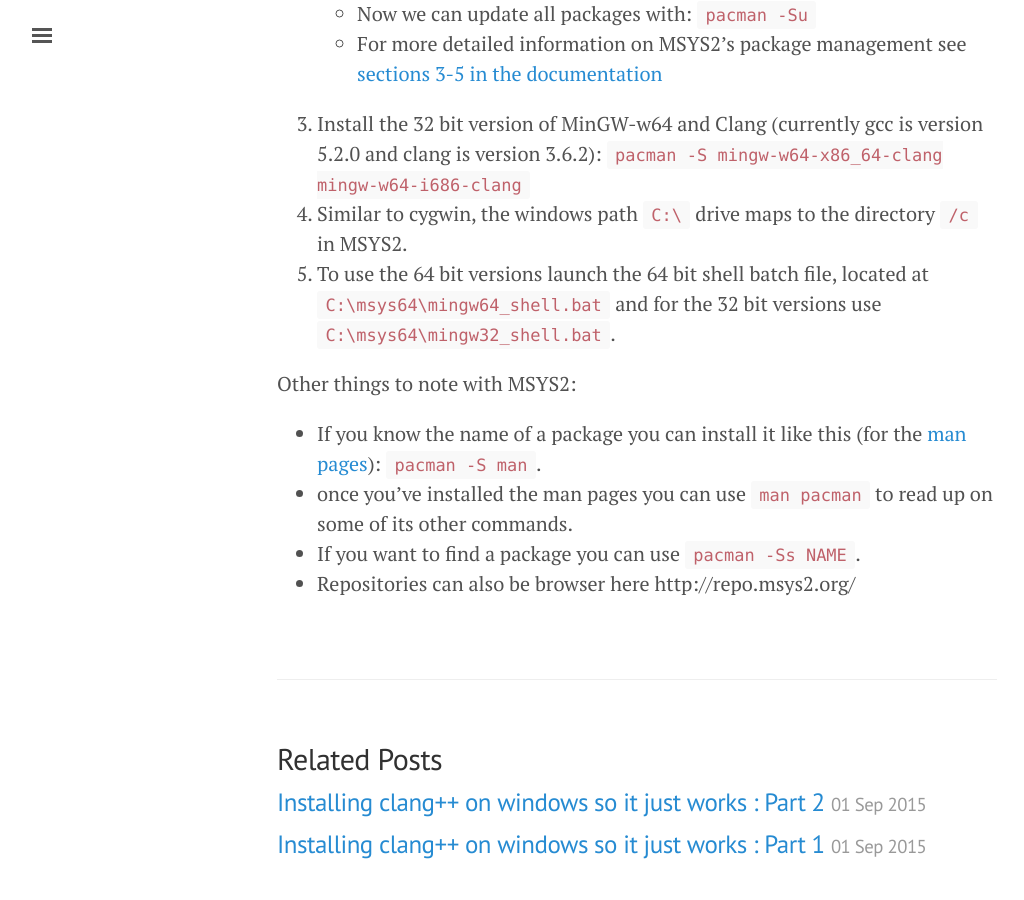
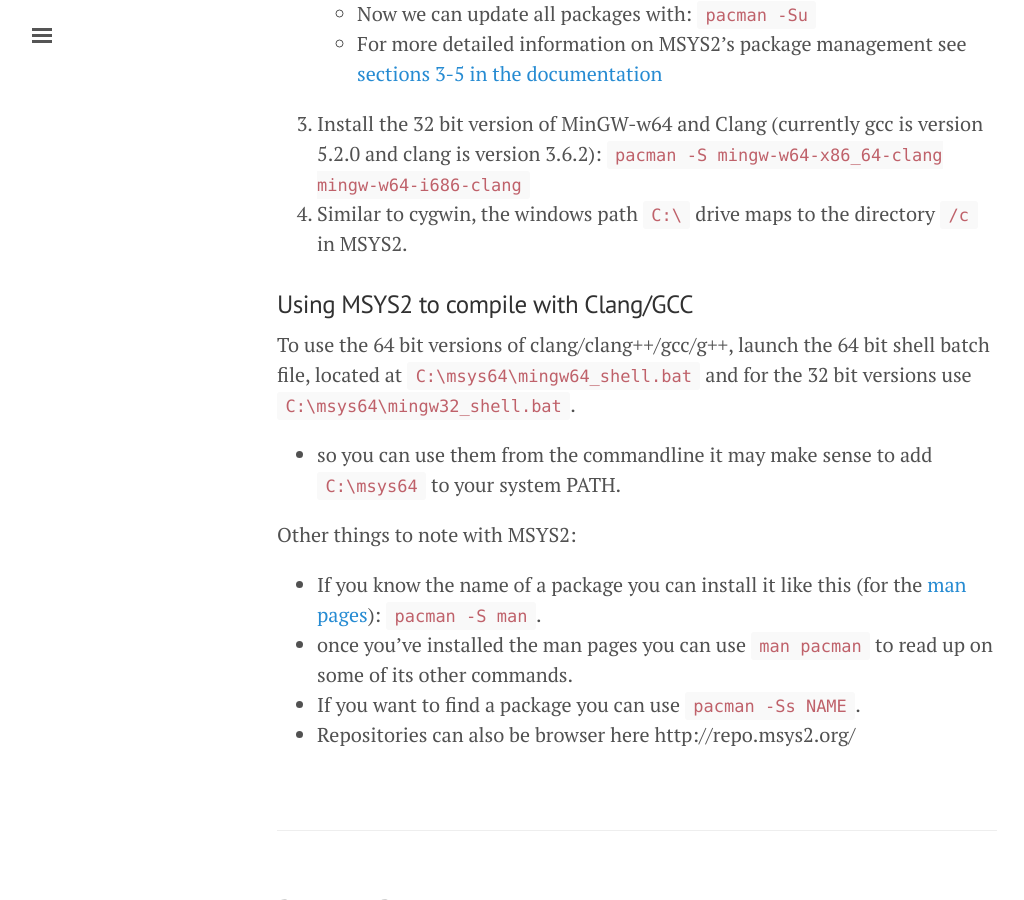
Before and after one commit to JohannesMP/com.johannesmp.blog, a Jekyll site: the page built from _posts/2015-09-01-installing-clang-on-windows-pt3.md, in a window 1280 px wide and 900 px high, scrolled down 947 px. Shown: the whole window, without its empty margins (3-1027 px from the left). Built offline with Jekyll 4.4.1, drawn with Linux system fonts in a browser that asks for light colours; nearby versions of some CDN libraries; Markdown is read by kramdown in place of the engine named in the settings.

Commit message:
Update 2015-09-01-installing-clang-on-windows-pt3.md

```diff
--- a/_posts/2015-09-01-installing-clang-on-windows-pt3.md
+++ b/_posts/2015-09-01-installing-clang-on-windows-pt3.md
@@ -37,7 +37,14 @@
     - For more detailed information on MSYS2's package management see [sections 3-5 in the documentation](http://sourceforge.net/p/msys2/wiki/MSYS2%20installation/)
 3. Install the 32 bit version of MinGW-w64 and Clang (currently gcc is version 5.2.0 and clang is version 3.6.2): `pacman -S mingw-w64-x86_64-clang mingw-w64-i686-clang`
 4. Similar to cygwin, the windows path `C:\` drive maps to the directory `/c` in MSYS2.
-5. To use the 64 bit versions launch the 64 bit shell batch file, located at  `C:\msys64\mingw64_shell.bat` and for the 32 bit versions use `C:\msys64\mingw32_shell.bat`.
+
+###Using MSYS2 to compile with Clang/GCC
+
+To use the 64 bit versions of clang/clang++/gcc/g++, launch the 64 bit shell batch file, located at  `C:\msys64\mingw64_shell.bat` and for the 32 bit versions use `C:\msys64\mingw32_shell.bat`.
+
+- so you can use them from the commandline it may make sense to add `C:\msys64` to your system PATH.
+
+
 
 Other things to note with MSYS2:
 - If you know the name of a package you can install it like this (for the [man pages](https://www.kernel.org/doc/man-pages/)):  `pacman -S man`.
```
